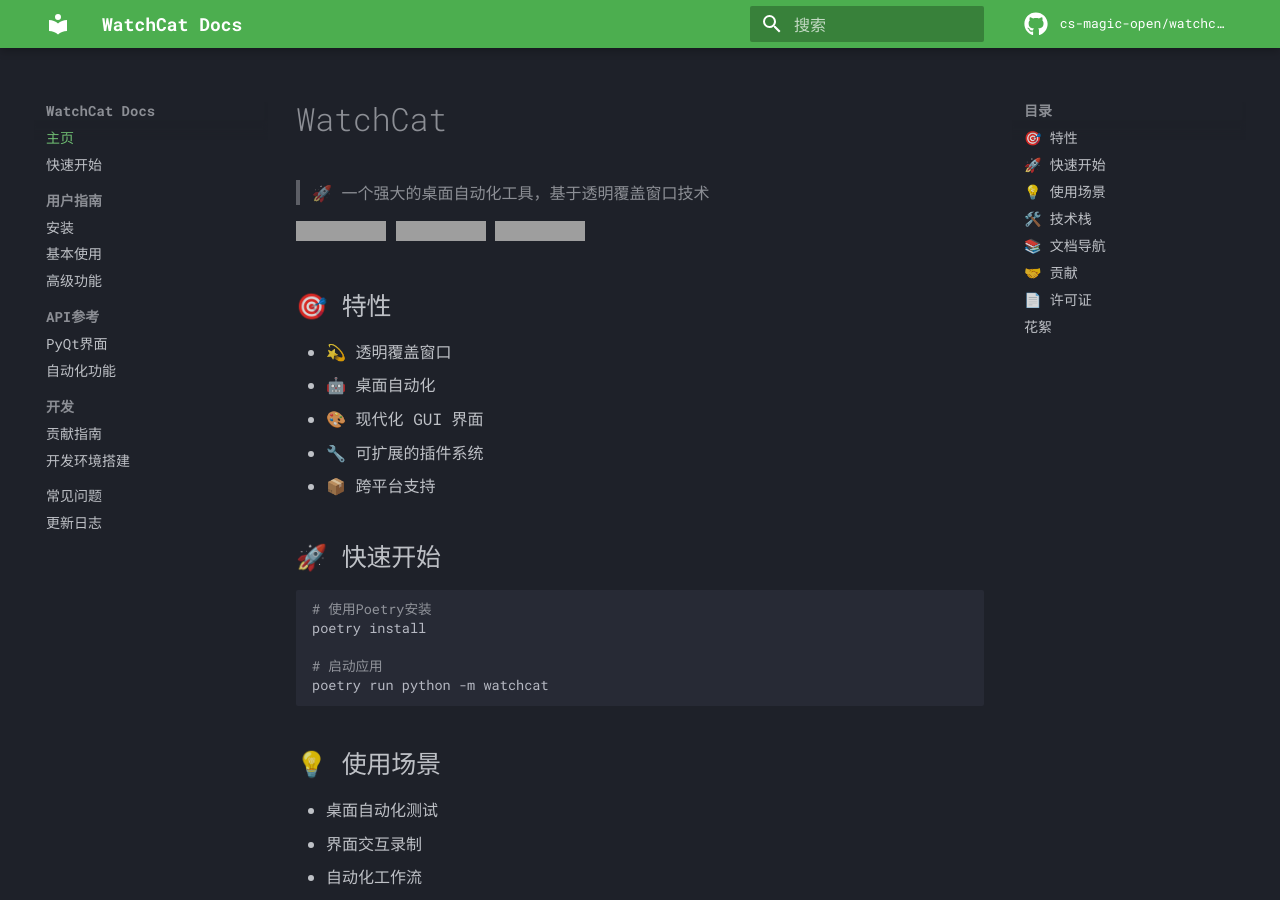
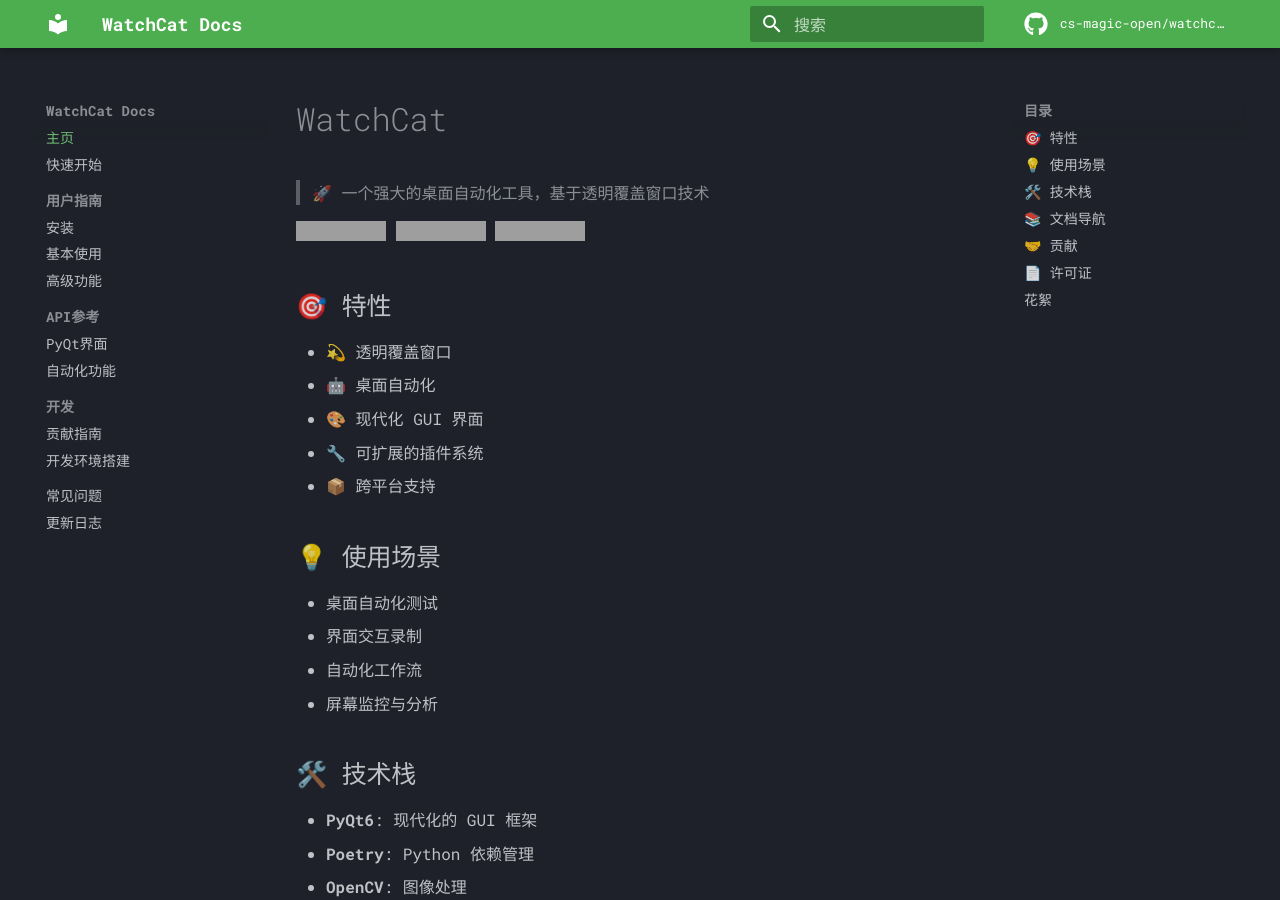
Before and after one commit to cs-magic-open/watchcat, an MkDocs documentation site: the page built from docs/index.md, in a window 1280 px wide and 900 px high. Built offline with MkDocs 1.6.1 and Material for MkDocs 9.7.7, drawn with Linux system fonts in a browser that asks for light colours; comment, search, counter and statistics services are not loaded; grey boxes are pictures that could not be loaded.

Commit message:
docs: update

````diff
--- a/docs/index.md
+++ b/docs/index.md
@@ -15,16 +15,6 @@
 - 🎨 现代化 GUI 界面
 - 🔧 可扩展的插件系统
 - 📦 跨平台支持
-
-## 🚀 快速开始
-
-```bash
-# 使用Poetry安装
-poetry install
-
-# 启动应用
-poetry run python -m watchcat
-```
 
 ## 💡 使用场景
 
````
Also changed, not shown: README.md (+7 -1 lines).
